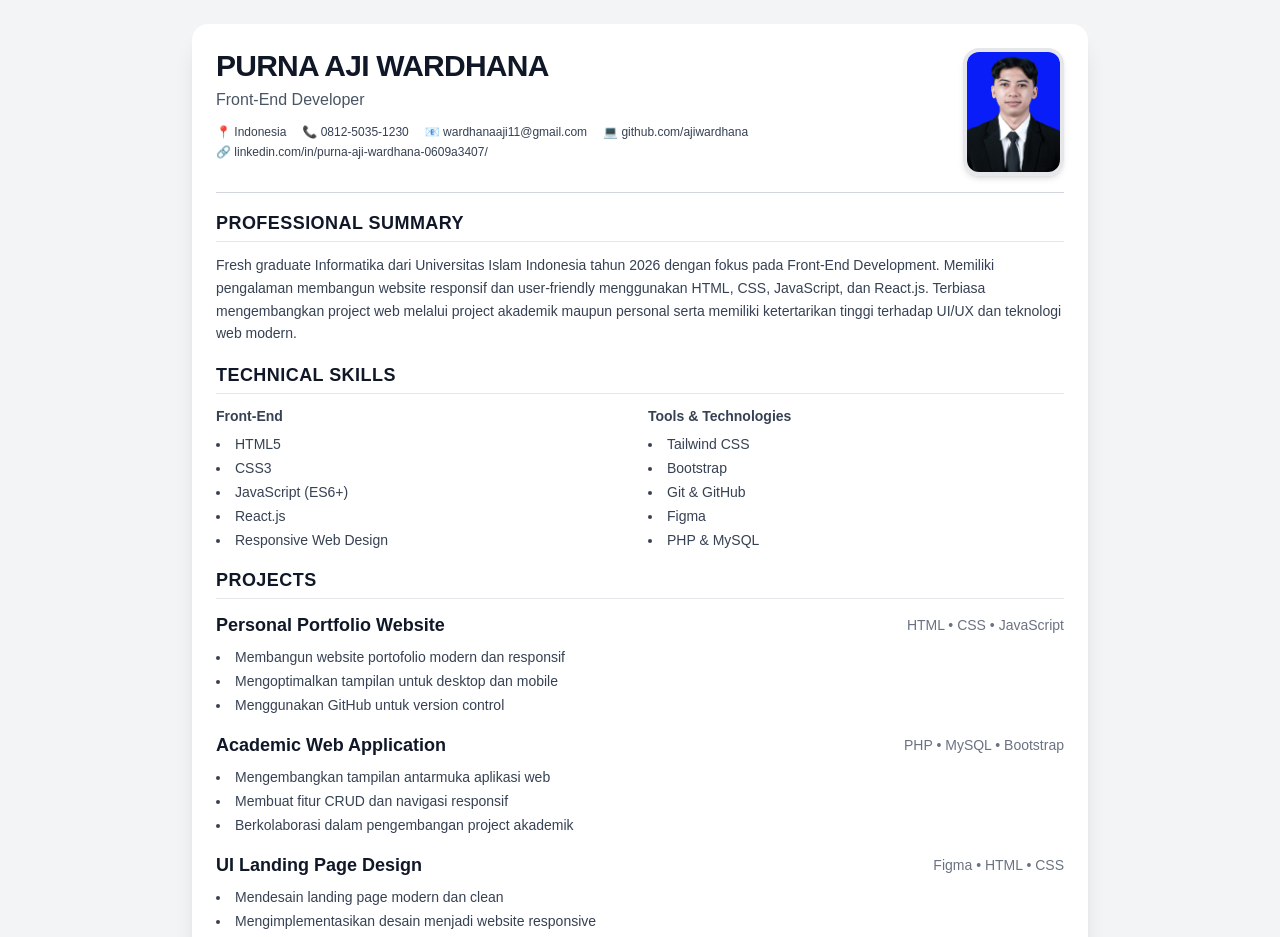
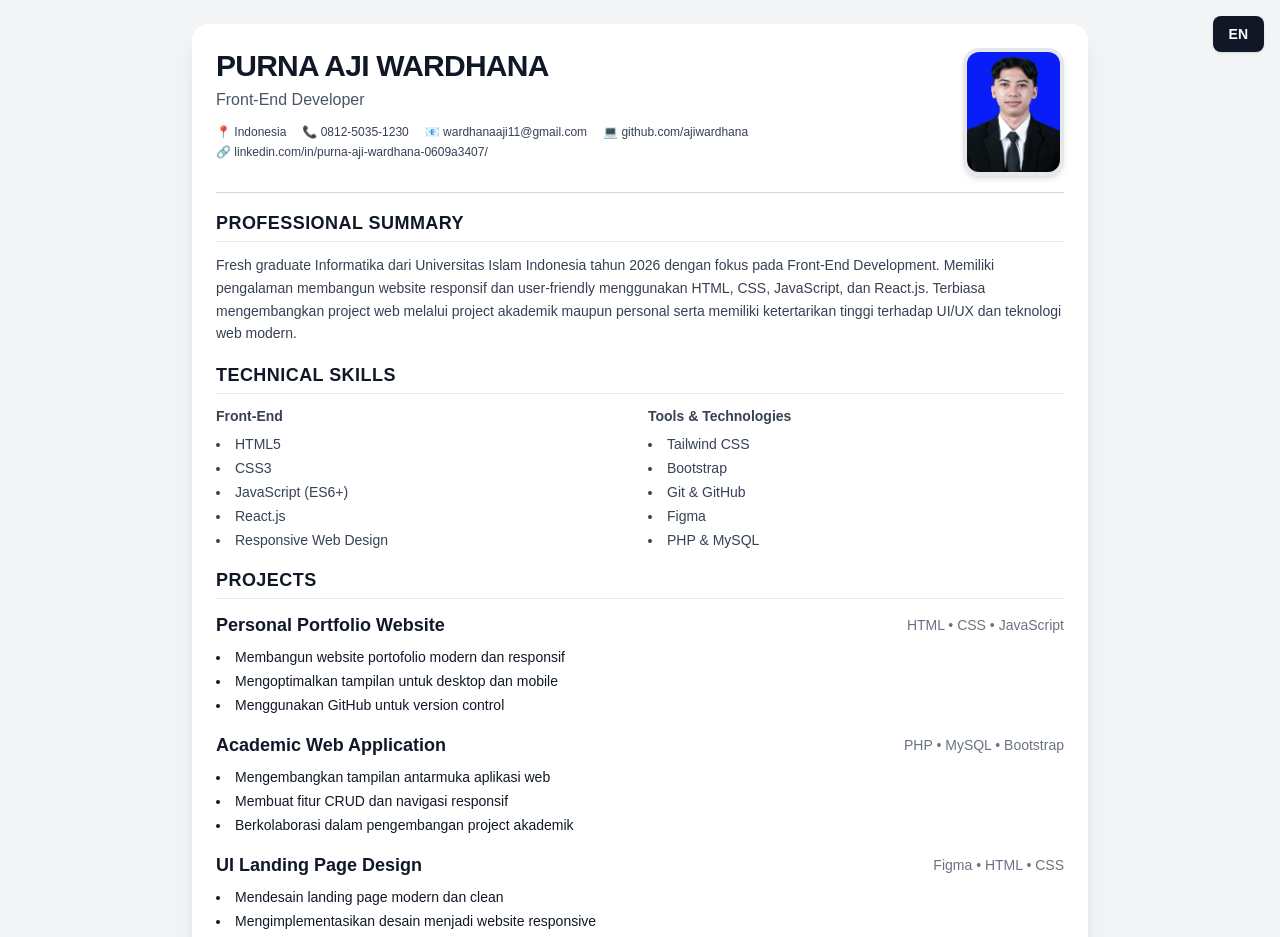
Before and after one commit to ajiwardhana/CV, a React (Vite) app: page / in a window 1280 px wide. Shown: the top 937 px of the page. Built offline with nearby package versions, Linux system fonts and the light colour scheme.

Commit message:
update tombol

```diff
--- a/src/App.jsx
+++ b/src/App.jsx
@@ -1,49 +1,158 @@
+import { useState } from "react";
 import profile from "./assets/profile.jpg";
+
 export default function ModernCV() {
+	const [lang, setLang] = useState("id");
+
+	const content = {
+		id: {
+			role: "Front-End Developer",
+			summaryTitle: "Professional Summary",
+			summary:
+				"Fresh graduate Informatika dari Universitas Islam Indonesia tahun 2026 dengan fokus pada Front-End Development. Memiliki pengalaman membangun website responsif dan user-friendly menggunakan HTML, CSS, JavaScript, dan React.js. Terbiasa mengembangkan project web melalui project akademik maupun personal serta memiliki ketertarikan tinggi terhadap UI/UX dan teknologi web modern.",
+
+			skillsTitle: "Technical Skills",
+			frontend: "Front-End",
+			tools: "Tools & Technologies",
+
+			projectsTitle: "Projects",
+
+			portfolioDesc: [
+				"Membangun website portofolio modern dan responsif",
+				"Mengoptimalkan tampilan untuk desktop dan mobile",
+				"Menggunakan GitHub untuk version control",
+			],
+
+			academicDesc: [
+				"Mengembangkan tampilan antarmuka aplikasi web",
+				"Membuat fitur CRUD dan navigasi responsif",
+				"Berkolaborasi dalam pengembangan project akademik",
+			],
+
+			landingDesc: [
+				"Mendesain landing page modern dan clean",
+				"Mengimplementasikan desain menjadi website responsive",
+				"Fokus pada user experience dan visual hierarchy",
+			],
+
+			educationTitle: "Education",
+			degree: "Bachelor of Informatics",
+			educationDesc:
+				"Fokus pembelajaran pada web development, software engineering, database systems, dan user interface design.",
+
+			softSkillsTitle: "Soft Skills",
+
+			button: "EN",
+		},
+
+		en: {
+			role: "Front-End Developer",
+			summaryTitle: "Professional Summary",
+			summary:
+				"Informatics fresh graduate from Universitas Islam Indonesia in 2026 with a focus on Front-End Development. Experienced in building responsive and user-friendly websites using HTML, CSS, JavaScript, and React.js. Skilled in developing web projects through both academic and personal projects, with a strong interest in UI/UX and modern web technologies.",
+
+			skillsTitle: "Technical Skills",
+			frontend: "Front-End",
+			tools: "Tools & Technologies",
+
+			projectsTitle: "Projects",
+
+			portfolioDesc: [
+				"Built a modern and responsive portfolio website",
+				"Optimized layouts for desktop and mobile devices",
+				"Used GitHub for version control",
+			],
+
+			academicDesc: [
+				"Developed user interfaces for web applications",
+				"Implemented CRUD features and responsive navigation",
+				"Collaborated in academic project development",
+			],
+
+			landingDesc: [
+				"Designed a modern and clean landing page",
+				"Implemented designs into responsive websites",
+				"Focused on user experience and visual hierarchy",
+			],
+
+			educationTitle: "Education",
+			degree: "Bachelor of Informatics",
+			educationDesc:
+				"Focused on web development, software engineering, database systems, and user interface design.",
+
+			softSkillsTitle: "Soft Skills",
+
+			button: "ID",
+		},
+	};
+
+	const t = content[lang];
+
 	return (
-		<div className="min-h-screen bg-gray-100 py-6 px-4 flex justify-center text-gray-900 print:bg-white print:py-0 print:px-0">
+		<div className="relative min-h-screen bg-gray-100 py-6 px-4 flex justify-center text-gray-900 print:bg-white print:py-0 print:px-0">
+			{/* Language Toggle */}
+			<button
+				onClick={() => setLang(lang === "id" ? "en" : "id")}
+				className="fixed top-4 right-4 z-50 px-4 py-2 rounded-lg bg-gray-900 text-white text-sm font-semibold shadow hover:bg-gray-700 transition print:hidden"
+			>
+				{t.button}
+			</button>
+
 			<div className="w-full max-w-4xl bg-white shadow-xl rounded-2xl p-6 print:shadow-none print:rounded-none print:p-5">
 				{/* Header */}
 				<header className="border-b border-gray-300 pb-4 mb-4">
 					<div className="flex flex-col md:flex-row md:items-start md:justify-between gap-2">
 						<div>
-							<h1 className="text-3xl font-bold tracking-tight text-gray-900">PURNA AJI WARDHANA</h1>
+							<h1 className="text-3xl font-bold tracking-tight text-gray-900">
+								PURNA AJI WARDHANA
+							</h1>
 
-							<p className="text-base text-gray-600 mt-1 font-medium">Front-End Developer</p>
+							<p className="text-base text-gray-600 mt-1 font-medium">
+								{t.role}
+							</p>
 
 							<div className="flex flex-wrap gap-x-4 gap-y-1 mt-3 text-xs text-gray-700">
 								<span>📍 Indonesia</span>
 								<span>📞 0812-5035-1230</span>
 								<span>📧 wardhanaaji11@gmail.com</span>
 								<span>💻 github.com/ajiwardhana</span>
-								<span>🔗 linkedin.com/in/purna-aji-wardhana-0609a3407/</span>
+								<span>
+									🔗 linkedin.com/in/purna-aji-wardhana-0609a3407/
+								</span>
 							</div>
 						</div>
 
-						{/* Profile Photo */}
 						<div className="flex justify-center md:justify-end">
-							<img src={profile} alt="Profile" className="w-28 h-32 rounded-2xl object-cover object-top border-4 border-gray-200 shadow-md" />
+							<img
+								src={profile}
+								alt="Profile"
+								className="w-28 h-32 rounded-2xl object-cover object-top border-4 border-gray-200 shadow-md"
+							/>
 						</div>
 					</div>
 				</header>
 
-				{/* Professional Summary */}
+				{/* Summary */}
 				<section className="mb-4">
-					<h2 className="text-lg font-bold text-gray-900 border-b border-gray-200 pb-1 mb-3 uppercase tracking-wide">Professional Summary</h2>
+					<h2 className="text-lg font-bold text-gray-900 border-b border-gray-200 pb-1 mb-3 uppercase tracking-wide">
+						{t.summaryTitle}
+					</h2>
 
 					<p className="text-gray-700 leading-relaxed text-sm">
-						Fresh graduate Informatika dari Universitas Islam Indonesia tahun 2026 dengan fokus pada Front-End Development. Memiliki pengalaman membangun website responsif dan user-friendly menggunakan HTML, CSS, JavaScript, dan React.js.
-						Terbiasa mengembangkan project web melalui project akademik maupun personal serta memiliki ketertarikan tinggi terhadap UI/UX dan teknologi web modern.
+						{t.summary}
 					</p>
 				</section>
 
-				{/* Technical Skills */}
+				{/* Skills */}
 				<section className="mb-4">
-					<h2 className="text-lg font-bold text-gray-900 border-b border-gray-200 pb-1 mb-3 uppercase tracking-wide">Technical Skills</h2>
+					<h2 className="text-lg font-bold text-gray-900 border-b border-gray-200 pb-1 mb-3 uppercase tracking-wide">
+						{t.skillsTitle}
+					</h2>
 
 					<div className="grid grid-cols-1 md:grid-cols-2 gap-4 text-gray-700 text-sm">
 						<div>
-							<h3 className="font-semibold mb-2">Front-End</h3>
+							<h3 className="font-semibold mb-2">{t.frontend}</h3>
+
 							<ul className="space-y-1 list-disc list-inside">
 								<li>HTML5</li>
 								<li>CSS3</li>
@@ -54,7 +163,8 @@ export default function ModernCV() {
 						</div>
 
 						<div>
-							<h3 className="font-semibold mb-2">Tools & Technologies</h3>
+							<h3 className="font-semibold mb-2">{t.tools}</h3>
+
 							<ul className="space-y-1 list-disc list-inside">
 								<li>Tailwind CSS</li>
 								<li>Bootstrap</li>
@@ -68,45 +178,59 @@ export default function ModernCV() {
 
 				{/* Projects */}
 				<section className="mb-4">
-					<h2 className="text-lg font-bold text-gray-900 border-b border-gray-200 pb-1 mb-3 uppercase tracking-wide">Projects</h2>
+					<h2 className="text-lg font-bold text-gray-900 border-b border-gray-200 pb-1 mb-3 uppercase tracking-wide">
+						{t.projectsTitle}
+					</h2>
 
 					<div className="space-y-4">
 						<div>
 							<div className="flex flex-col md:flex-row md:items-center md:justify-between gap-1 mb-2">
-								<h3 className="text-lg font-semibold text-gray-900">Personal Portfolio Website</h3>
-								<span className="text-sm text-gray-500">HTML • CSS • JavaScript</span>
+								<h3 className="text-lg font-semibold">
+									Personal Portfolio Website
+								</h3>
+								<span className="text-sm text-gray-500">
+									HTML • CSS • JavaScript
+								</span>
 							</div>
 
-							<ul className="list-disc list-inside text-gray-700 space-y-1 text-sm">
-								<li>Membangun website portofolio modern dan responsif</li>
-								<li>Mengoptimalkan tampilan untuk desktop dan mobile</li>
-								<li>Menggunakan GitHub untuk version control</li>
+							<ul className="list-disc list-inside text-sm space-y-1">
+								{t.portfolioDesc.map((item) => (
+									<li key={item}>{item}</li>
+								))}
 							</ul>
 						</div>
 
 						<div>
 							<div className="flex flex-col md:flex-row md:items-center md:justify-between gap-1 mb-2">
-								<h3 className="text-lg font-semibold text-gray-900">Academic Web Application</h3>
-								<span className="text-sm text-gray-500">PHP • MySQL • Bootstrap</span>
+								<h3 className="text-lg font-semibold">
+									Academic Web Application
+								</h3>
+								<span className="text-sm text-gray-500">
+									PHP • MySQL • Bootstrap
+								</span>
 							</div>
 
-							<ul className="list-disc list-inside text-gray-700 space-y-1 text-sm">
-								<li>Mengembangkan tampilan antarmuka aplikasi web</li>
-								<li>Membuat fitur CRUD dan navigasi responsif</li>
-								<li>Berkolaborasi dalam pengembangan project akademik</li>
+							<ul className="list-disc list-inside text-sm space-y-1">
+								{t.academicDesc.map((item) => (
+									<li key={item}>{item}</li>
+								))}
 							</ul>
 						</div>
 
 						<div>
 							<div className="flex flex-col md:flex-row md:items-center md:justify-between gap-1 mb-2">
-								<h3 className="text-lg font-semibold text-gray-900">UI Landing Page Design</h3>
-								<span className="text-sm text-gray-500">Figma • HTML • CSS</span>
+								<h3 className="text-lg font-semibold">
+									UI Landing Page Design
+								</h3>
+								<span className="text-sm text-gray-500">
+									Figma • HTML • CSS
+								</span>
 							</div>
 
-							<ul className="list-disc list-inside text-gray-700 space-y-1 text-sm">
-								<li>Mendesain landing page modern dan clean</li>
-								<li>Mengimplementasikan desain menjadi website responsive</li>
-								<li>Fokus pada user experience dan visual hierarchy</li>
+							<ul className="list-disc list-inside text-sm space-y-1">
+								{t.landingDesc.map((item) => (
+									<li key={item}>{item}</li>
+								))}
 							</ul>
 						</div>
 					</div>
@@ -114,27 +238,46 @@ export default function ModernCV() {
 
 				{/* Education */}
 				<section className="mb-4">
-					<h2 className="text-lg font-bold text-gray-900 border-b border-gray-200 pb-1 mb-3 uppercase tracking-wide">Education</h2>
+					<h2 className="text-lg font-bold text-gray-900 border-b border-gray-200 pb-1 mb-3 uppercase tracking-wide">
+						{t.educationTitle}
+					</h2>
 
 					<div>
 						<div className="flex flex-col md:flex-row md:items-center md:justify-between gap-1">
-							<h3 className="text-lg font-semibold text-gray-900">Universitas Islam Indonesia</h3>
-							<span className="text-sm text-gray-500">2018 – 2026</span>
+							<h3 className="text-lg font-semibold">
+								Universitas Islam Indonesia
+							</h3>
+							<span className="text-sm text-gray-500">
+								2018 – 2026
+							</span>
 						</div>
 
-						<p className="text-gray-700 mt-1 text-sm">Bachelor of Informatics</p>
+						<p className="text-gray-700 mt-1 text-sm">{t.degree}</p>
 
-						<p className="text-gray-600 mt-2 text-sm leading-relaxed">Fokus pembelajaran pada web development, software engineering, database systems, dan user interface design.</p>
+						<p className="text-gray-600 mt-2 text-sm leading-relaxed">
+							{t.educationDesc}
+						</p>
 					</div>
 				</section>
 
 				{/* Soft Skills */}
 				<section>
-					<h2 className="text-lg font-bold text-gray-900 border-b border-gray-200 pb-1 mb-3 uppercase tracking-wide">Soft Skills</h2>
+					<h2 className="text-lg font-bold text-gray-900 border-b border-gray-200 pb-1 mb-3 uppercase tracking-wide">
+						{t.softSkillsTitle}
+					</h2>
 
 					<div className="flex flex-wrap gap-3 text-sm">
-						{["Problem Solving", "Communication", "Teamwork", "Adaptability", "Time Management"].map((skill) => (
-							<span key={skill} className="px-4 py-2 rounded-full bg-gray-100 text-gray-700 border border-gray-200">
+						{[
+							"Problem Solving",
+							"Communication",
+							"Teamwork",
+							"Adaptability",
+							"Time Management",
+						].map((skill) => (
+							<span
+								key={skill}
+								className="px-4 py-2 rounded-full bg-gray-100 text-gray-700 border border-gray-200"
+							>
 								{skill}
 							</span>
 						))}
```
